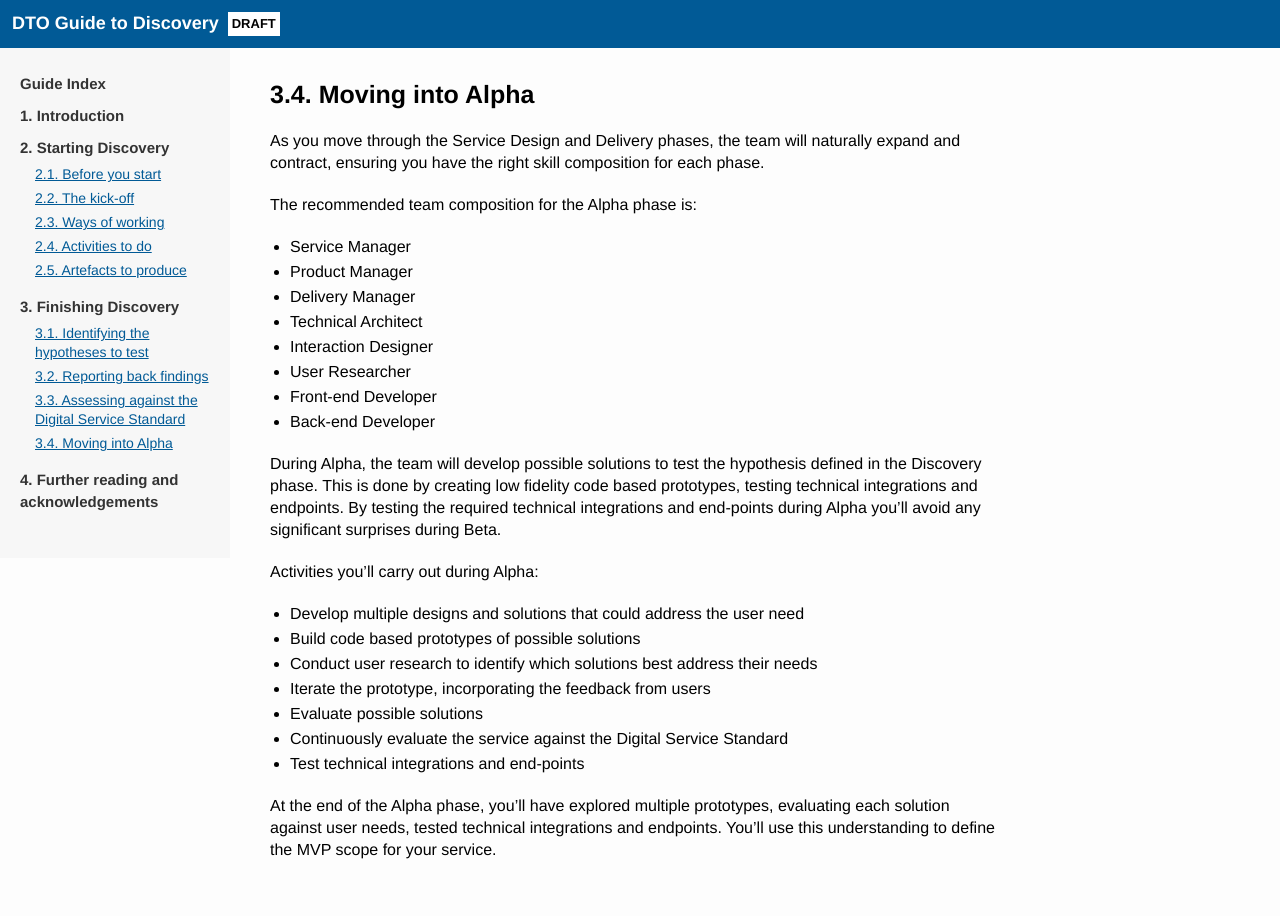
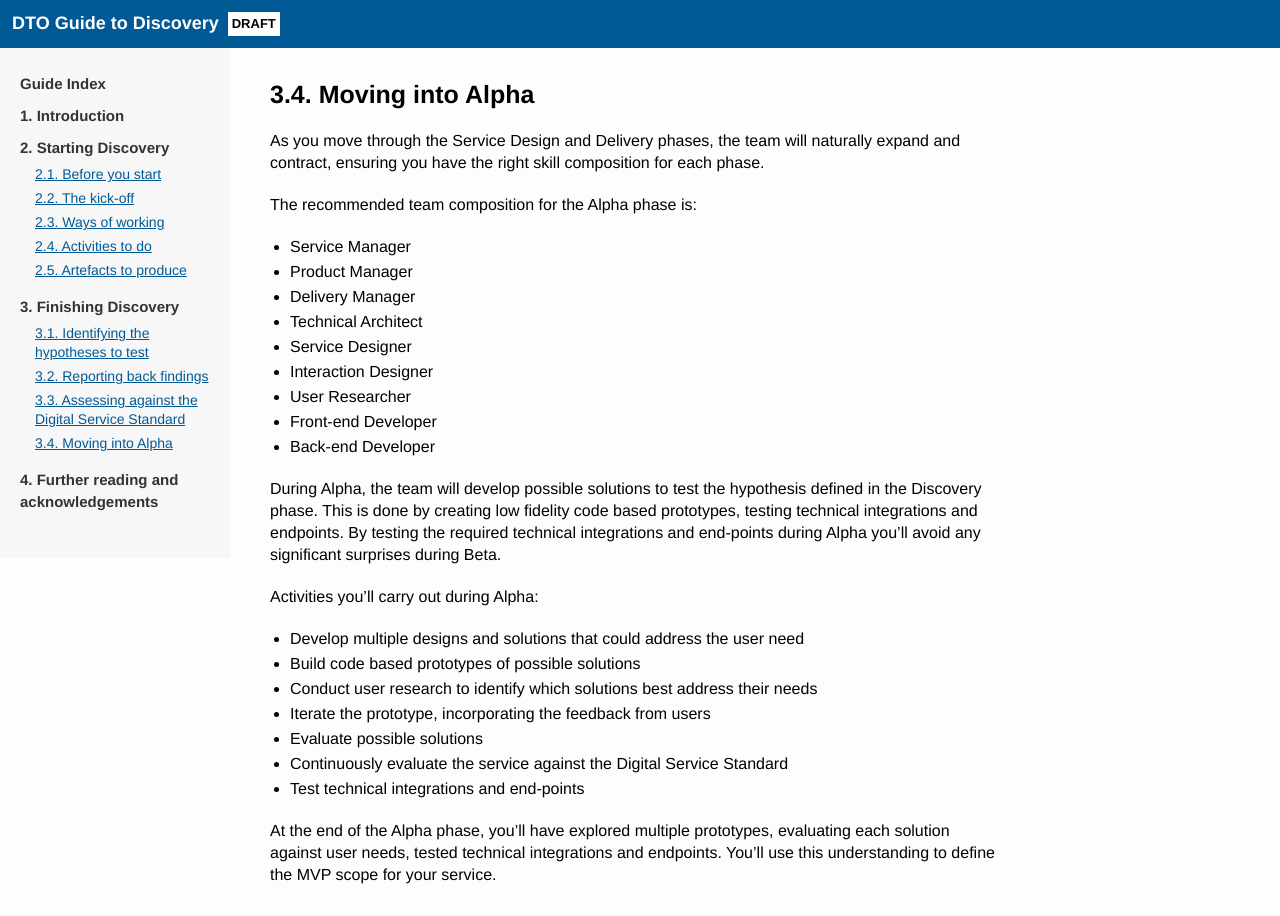
Before and after one commit to AusDTO/discovery-guide, a Jekyll site: the page built from 3-finishing-discovery/3-4-moving-into-alpha.md, in a window 1280 px wide. Built offline with Jekyll 4.4.1, drawn with Linux system fonts in a browser that asks for light colours.

Commit message:
Add Service Designer to list of roles in alpha

```diff
--- a/3-finishing-discovery/3-4-moving-into-alpha.md
+++ b/3-finishing-discovery/3-4-moving-into-alpha.md
@@ -10,6 +10,7 @@ The recommended team composition for the Alpha phase is:
 - Product Manager
 - Delivery Manager
 - Technical Architect
+- Service Designer
 - Interaction Designer
 - User Researcher
 - Front-end Developer
```
